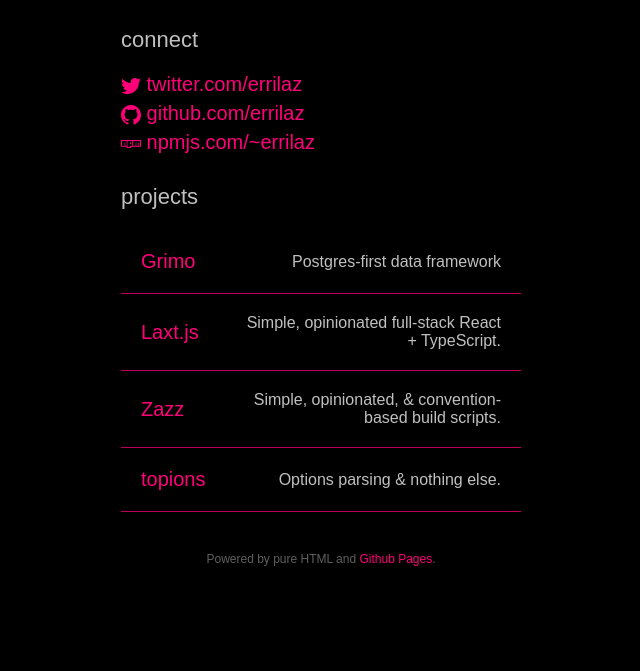
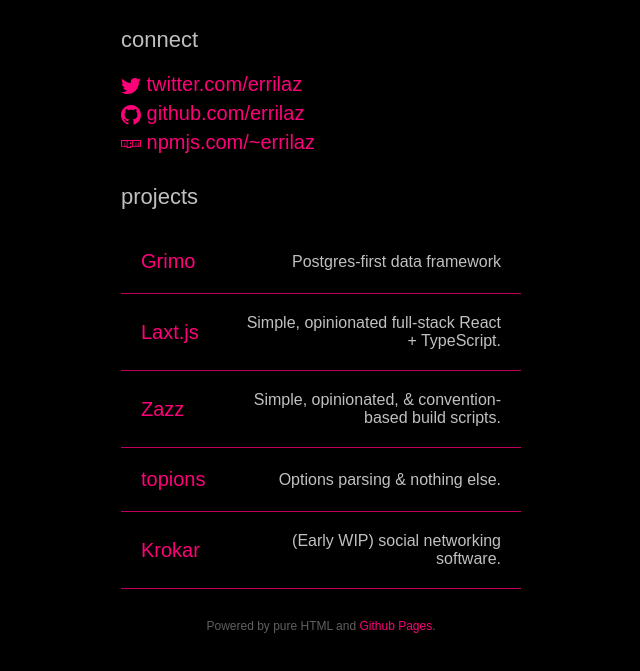
Before and after one commit to errilaz/errilaz.github.io, a plain HTML site: page index.html in a window 1280 px wide. Shown: the part 127-798 px from the top of the page, without its empty margins (319-959 px from the left). Drawn offline with Linux system fonts and the light colour scheme.

Commit message:
add krokar

```diff
--- a/index.html
+++ b/index.html
@@ -73,7 +73,7 @@
       font-size: 16px;
     }
     footer {
-      margin-top: 40px;
+      margin-top: 30px;
       font-size: 12px;
       color: #606060;
       text-align: center;
@@ -149,6 +149,14 @@
             Options parsing & nothing else.
           </td>
         </tr>
+        <tr>
+          <td>
+            <a href="https://github.com/errilaz/krokar">Krokar</a>
+          </td>
+          <td>
+            (Early WIP) social networking software.
+          </td>
+        </tr>
       </tbody>
     </table>
     <footer>
```
